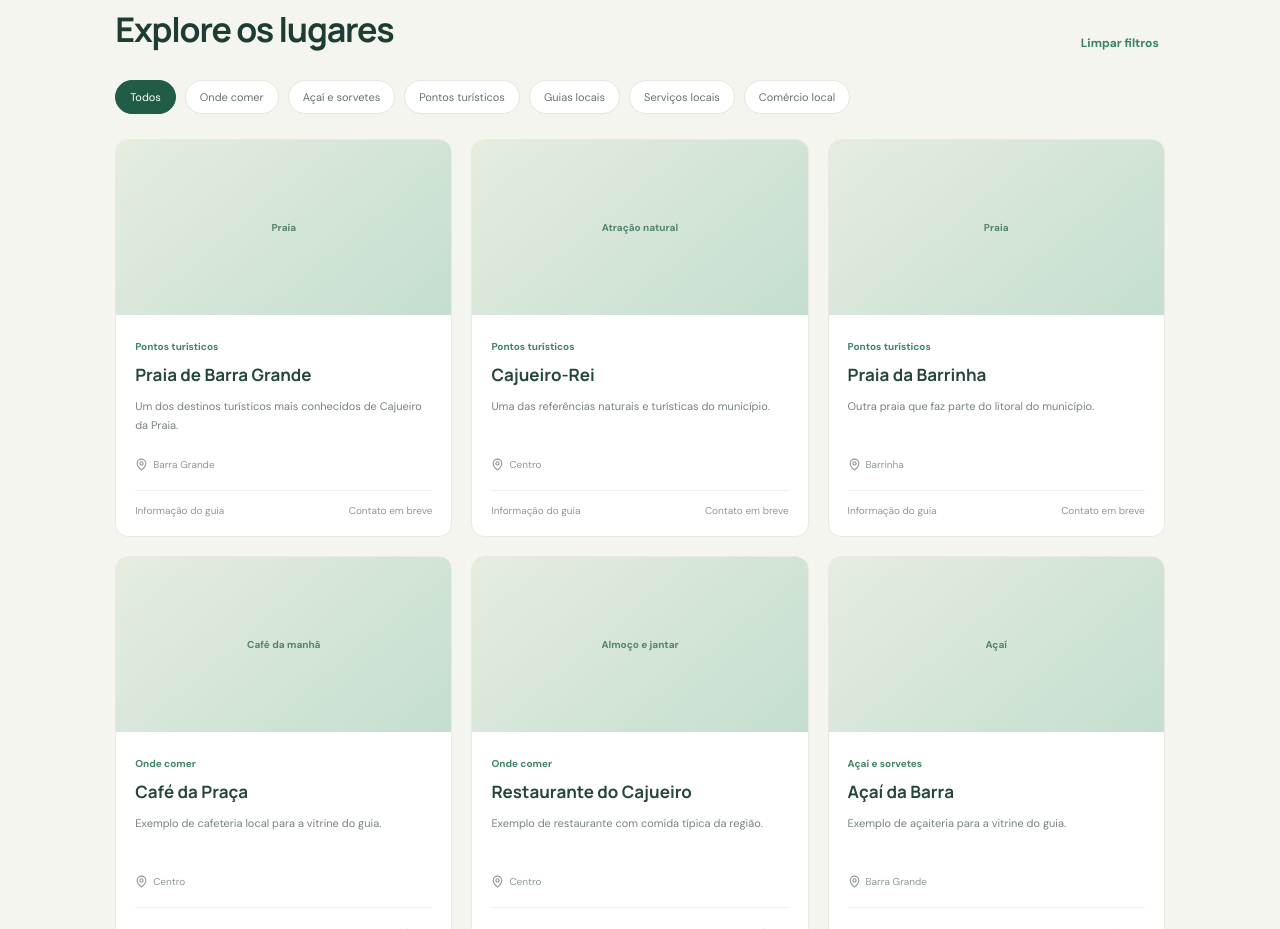
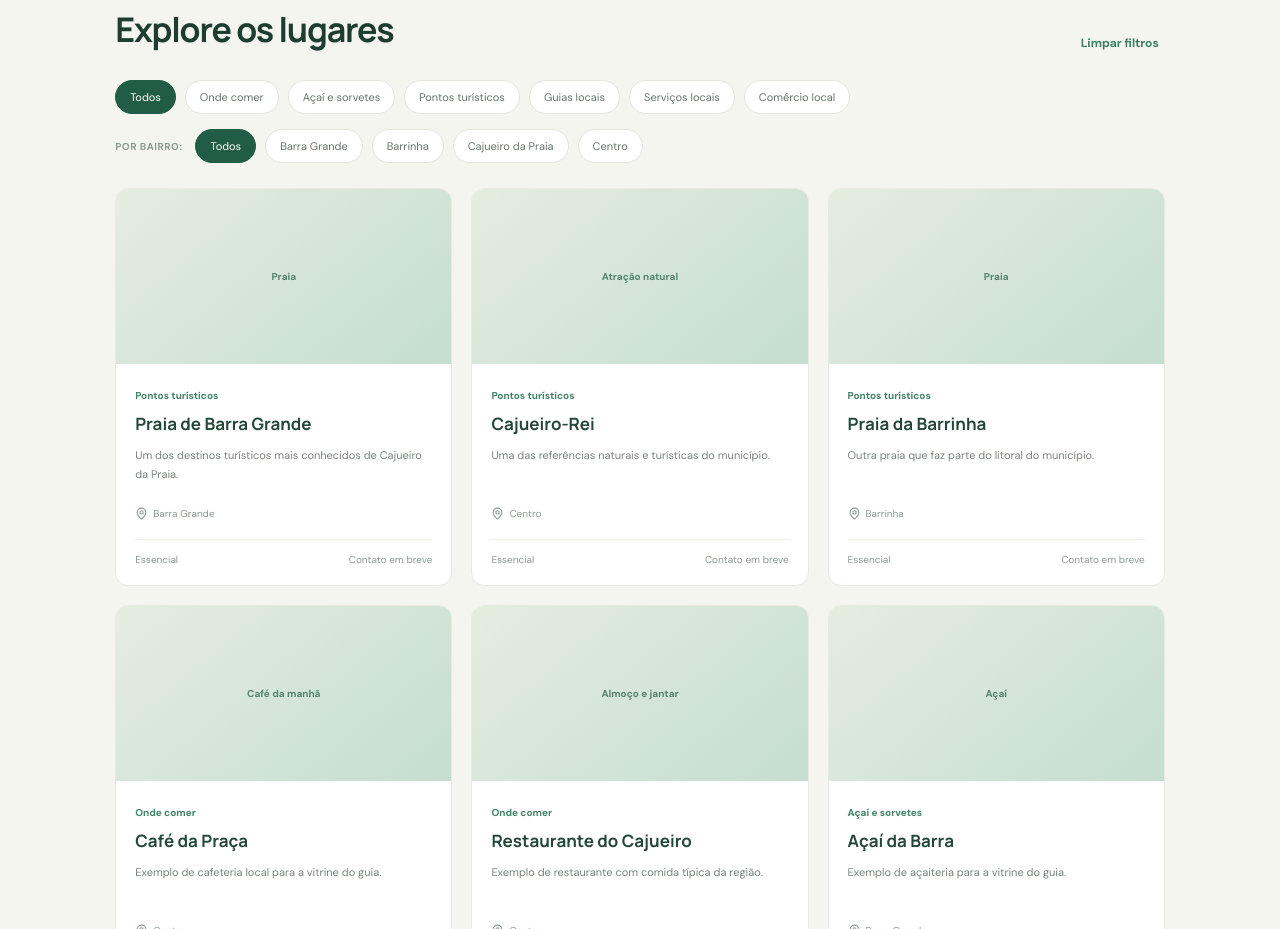
Before and after one commit to rafaelgraffo/nativo-sabe, a React (Vite) app: page / in a window 1280 px wide. Shown: the part 1640-2569 px from the top of the page. Built offline with nearby package versions, Linux system fonts and the light colour scheme.

Commit message:
feat: adiciona filtro por bairro e prioriza essenciais no catalogo

```diff
--- a/src/App.css
+++ b/src/App.css
@@ -381,6 +381,20 @@ button {
   border-color: #205c46;
   background: #205c46;
   color: white;
+}
+
+.location-row {
+  margin-top: -10px;
+  align-items: center;
+}
+
+.filter-label {
+  margin-right: 4px;
+  color: #8c9a8f;
+  font-size: 10px;
+  font-weight: 700;
+  letter-spacing: 0.5px;
+  text-transform: uppercase;
 }
 
 .places-grid {
--- a/src/App.tsx
+++ b/src/App.tsx
@@ -24,7 +24,13 @@ function App() {
   const [search, setSearch] = useState("");
   const [selectedCategory, setSelectedCategory] =
     useState<SelectedCategory>("todos");
+  const [selectedLocation, setSelectedLocation] = useState("todos");
   const [menuOpen, setMenuOpen] = useState(false);
+
+  const locations = useMemo(
+    () => [...new Set(places.map((place) => place.location))].sort(),
+    [],
+  );
 
   const filteredPlaces = useMemo(() => {
     const term = search.trim().toLowerCase();
@@ -34,6 +40,10 @@ function App() {
         selectedCategory === "todos" ||
         place.category === selectedCategory;
 
+      const matchesLocation =
+        selectedLocation === "todos" ||
+        place.location === selectedLocation;
+
       const matchesSearch =
         !term ||
         [place.name, place.kind, place.description, place.location]
@@ -41,9 +51,11 @@ function App() {
           .toLowerCase()
           .includes(term);
 
-      return matchesCategory && matchesSearch;
-    });
-  }, [search, selectedCategory]);
+      return matchesCategory && matchesLocation && matchesSearch;
+    }).sort(
+      (a, b) => Number(Boolean(a.isExample)) - Number(Boolean(b.isExample)),
+    );
+  }, [search, selectedCategory, selectedLocation]);
 
   const selectCategory = (id: CategoryId) => {
     setSelectedCategory((current) => (current === id ? "todos" : id));
@@ -225,6 +237,7 @@ function App() {
               type="button"
               onClick={() => {
                 setSelectedCategory("todos");
+                setSelectedLocation("todos");
                 setSearch("");
               }}
             >
@@ -257,6 +270,33 @@ function App() {
             ))}
           </div>
 
+          <div className="filter-row location-row">
+            <span className="filter-label">Por bairro:</span>
+
+            <button
+              className={
+                selectedLocation === "todos" ? "filter active" : "filter"
+              }
+              type="button"
+              onClick={() => setSelectedLocation("todos")}
+            >
+              Todos
+            </button>
+
+            {locations.map((location) => (
+              <button
+                key={location}
+                className={
+                  selectedLocation === location ? "filter active" : "filter"
+                }
+                type="button"
+                onClick={() => setSelectedLocation(location)}
+              >
+                {location}
+              </button>
+            ))}
+          </div>
+
           <div className="places-grid">
             {filteredPlaces.map((place) => (
               <article className="place-card" key={place.id}>
@@ -284,7 +324,7 @@ function App() {
                         Exemplo em validação
                       </span>
                     ) : (
-                      <span className="verified">Informação do guia</span>
+                      <span className="verified">Essencial</span>
                     )}
 
                     {place.contact ? (
```
